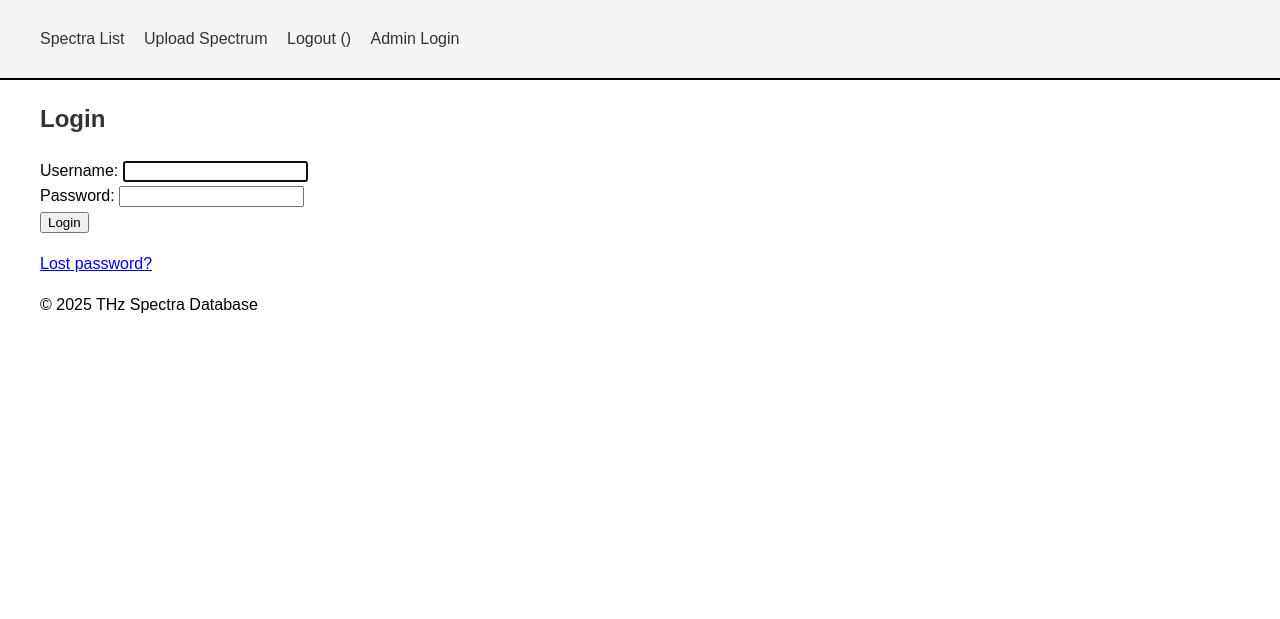
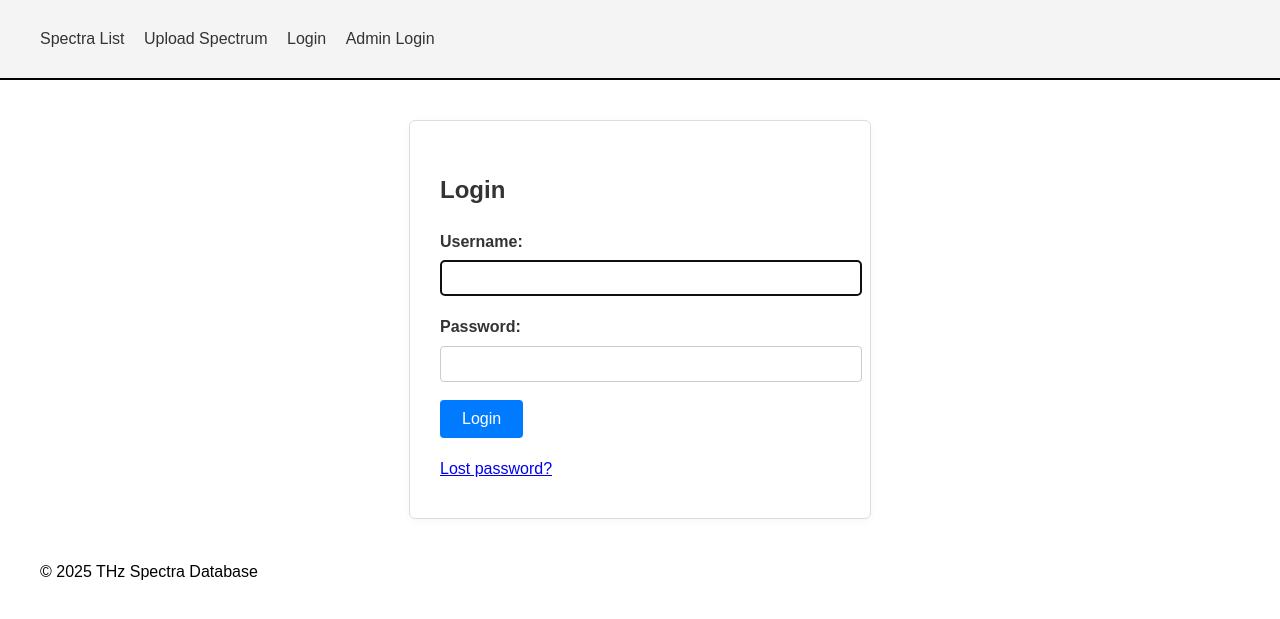
Before and after one commit to unibe-icelab/thz-tds-database, a Django app: page /accounts/login/ in a window 1280 px wide. Shown: the top 619 px of the page. Run offline with Django 3.2, Linux system fonts and the light colour scheme.

Commit message:
make design of login page pretty

```diff
--- a/spectra/templates/spectra/base.html
+++ b/spectra/templates/spectra/base.html
@@ -121,6 +121,48 @@
             color: #007bff;
             background-color: transparent;
         }
+
+        .form-container {
+            background: #fff;
+            border: 1px solid #ddd;
+            border-radius: 6px;
+            max-width: 400px;
+            margin: 40px auto;
+            padding: 30px 30px 20px 30px;
+            box-shadow: 0 2px 8px rgba(0, 0, 0, 0.04);
+        }
+
+        .login-form label {
+            display: block;
+            margin-bottom: 6px;
+            color: #333;
+            font-weight: 600;
+        }
+
+        .login-form input[type="text"],
+        .login-form input[type="password"] {
+            width: 100%;
+            padding: 8px 10px;
+            margin-bottom: 18px;
+            border: 1px solid #ccc;
+            border-radius: 4px;
+            font-size: 1em;
+        }
+
+        .login-form button[type="submit"] {
+            background: #007bff;
+            color: #fff;
+            border: none;
+            padding: 10px 22px;
+            border-radius: 4px;
+            font-size: 1em;
+            cursor: pointer;
+            transition: background 0.2s;
+        }
+
+        .login-form button[type="submit"]:hover {
+            background: #0056b3;
+        }
     </style>
     {% block head_extra %}{% endblock %}
 </head>
@@ -130,6 +172,7 @@
         <ul>
             <li><a href="{% url 'spectra:spectrum_list' %}">Spectra List</a></li>
             <li><a href="{% url 'spectra:upload_spectrum' %}">Upload Spectrum</a></li>
+            {% if user.is_authenticated %}
             <li>
                 <form action="{% url 'logout' %}?next={{ request.path }}" method="post" style="display:inline;">
                     {% csrf_token %}
@@ -138,6 +181,11 @@
                     </button>
                 </form>
             </li>
+            {% else %}
+            <li>
+                <a href="{% url 'login' %}?next={{ request.path }}">Login</a>
+            </li>
+            {% endif %}
             <li><a href="{% url 'admin:index' %}">Admin Login</a></li>
         </ul>
     </nav>
--- a/templates/registration/login.html
+++ b/templates/registration/login.html
@@ -3,44 +3,45 @@
 {% block title %}Login - THz Database{% endblock %}
 
 {% block content %}
-<div class="row justify-content-center">
-    <div class="col-md-6">
-        <div class="card">
-            <div class="card-header">
+<div class="form-container">
     <h2>Login</h2>
-            </div>
-            <div class="card-body">
     {% if form.errors %}
-                    <div class="alert alert-danger">
+        <div class="messages">
+            <li class="error">
                 Your username and password didn't match. Please try again.
+            </li>
         </div>
     {% endif %}
 
     {% if next %}
         {% if user.is_authenticated %}
-                    <p class="alert alert-warning">Your account doesn't have access to this page. To proceed,
-                    please login with an account that has access.</p>
+        <div class="messages">
+            <li class="warning">
+                Your account doesn't have access to this page. To proceed, please login with an account that has access.
+            </li>
+        </div>
         {% else %}
-                    <p class="alert alert-info">Please login to see this page.</p>
+        <div class="messages">
+            <li class="info">
+                Please login to see this page.
+            </li>
+        </div>
         {% endif %}
     {% endif %}
 
-                <form method="post" action="{% url 'login' %}">
+    <form method="post" class="login-form" action="{% url 'login' %}">
         {% csrf_token %}
-                    <div class="form-group">
+        <div>
             <label for="{{ form.username.id_for_label }}">Username:</label>
             {{ form.username }}
         </div>
-                    <div class="form-group">
+        <div>
             <label for="{{ form.password.id_for_label }}">Password:</label>
             {{ form.password }}
         </div>
-                    <button type="submit" class="btn btn-primary">Login</button>
+        <button type="submit">Login</button>
         <input type="hidden" name="next" value="{{ next }}">
     </form>
-                <p class="mt-3"><a href="{% url 'password_reset' %}">Lost password?</a></p>
-            </div>
-        </div>
-    </div>
+    <p style="margin-top: 18px;"><a href="{% url 'password_reset' %}">Lost password?</a></p>
 </div>
 {% endblock %}
```
Lines whose indentation alone changed are shown as unchanged.
